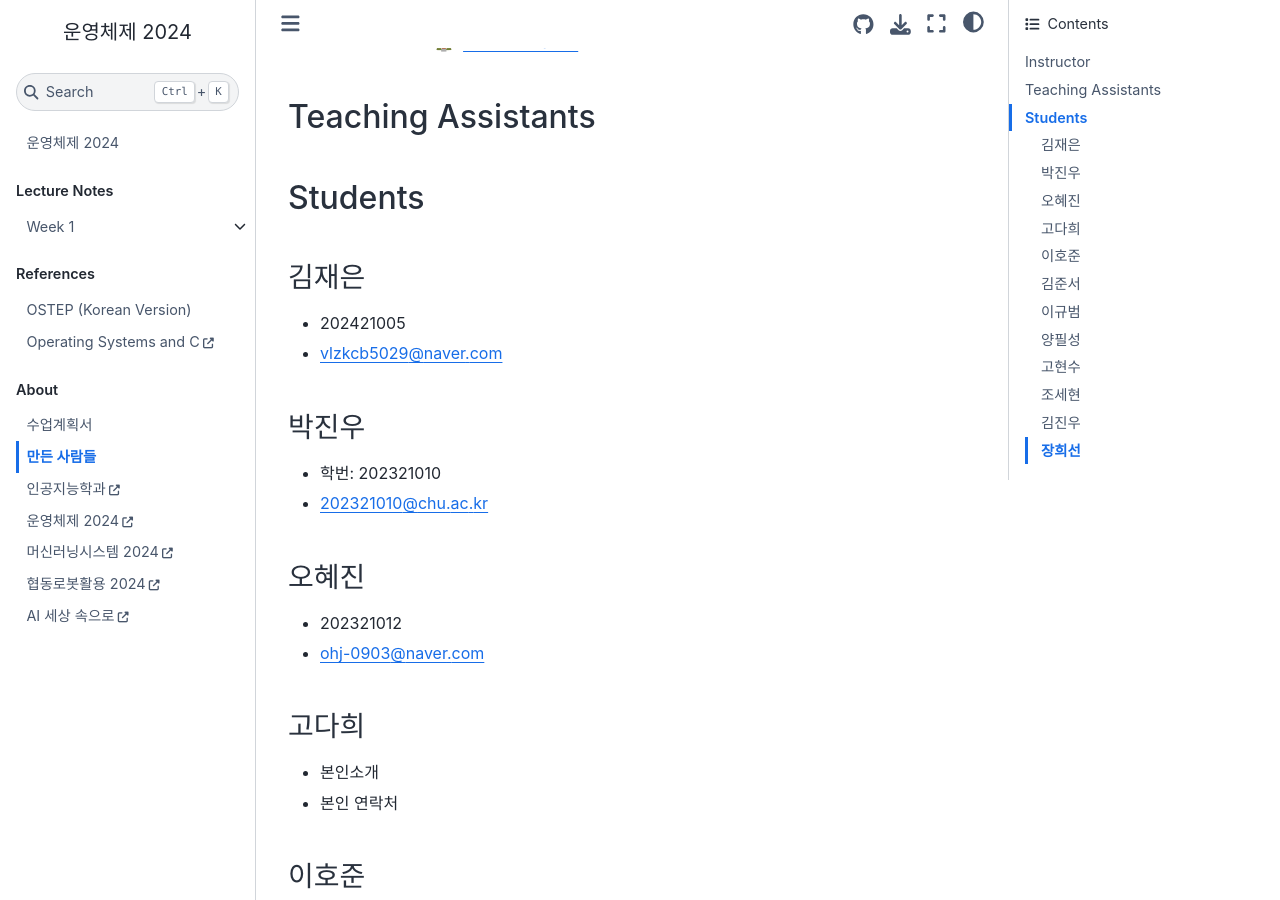
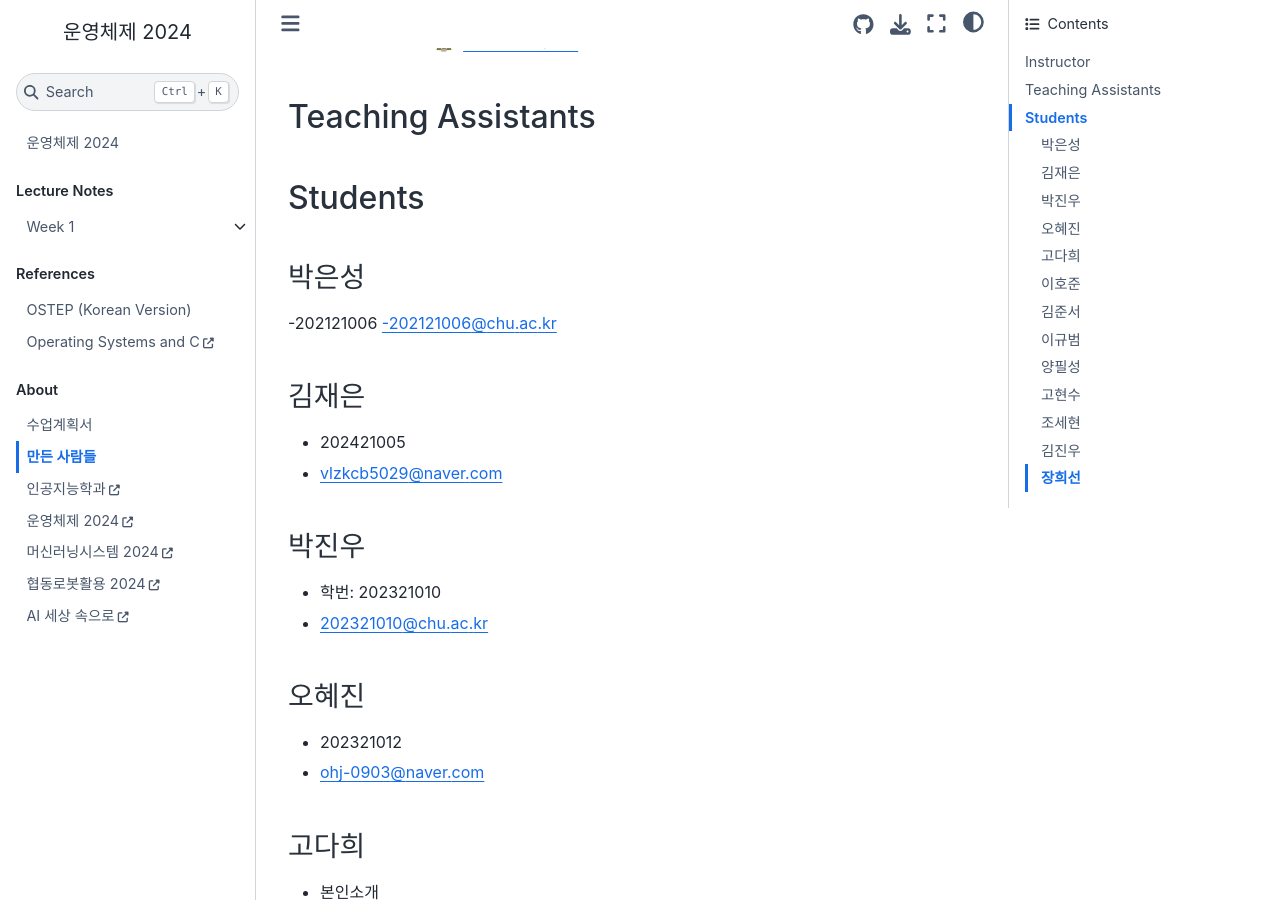
Before and after one commit to entelecheia/os-2024, a Jupyter Book: the page built from book/about/index.md, in a window 1280 px wide and 900 px high, scrolled down 533 px. Built offline with Jupyter Book 1.0.4 settings and Sphinx 7.4.7 and the Sphinx Book theme 1.1.4, drawn with Linux system fonts in a browser that asks for light colours; a script that is not in the unit is left out.

Commit message:
Update index.md 박은성

```diff
--- a/book/about/index.md
+++ b/book/about/index.md
@@ -20,6 +20,11 @@
 ## Teaching Assistants
 
 ## Students
+
+### 박은성
+
+-202121006
+-202121006@chu.ac.kr
 
 ### 김재은
 
```
